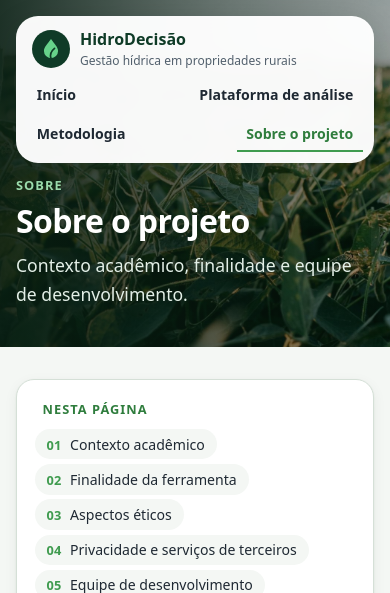
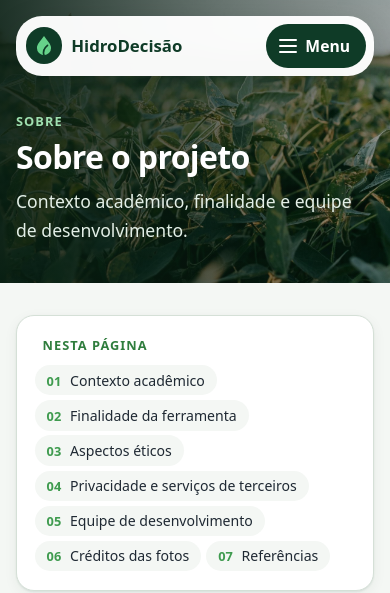
Before and after one commit to al1ss0/Sistema-gestao-hidrica, a Flask app: page /sobre in a window 390 px wide. Shown: the top 593 px of the page. Run offline with Flask 3, Linux system fonts and the light colour scheme.

Commit message:
Site final
- Ícone da aba com a gota do logo e título "HidroDecisão" em todas as páginas
- Menu do celular compacto, com botão "Menu" que abre a lista de páginas

Co-Authored-By: Claude Opus 5.5 <noreply@anthropic.com>

```diff
--- a/static/css/style.css
+++ b/static/css/style.css
@@ -515,3 +515,36 @@ html { scroll-padding-top: 6.5rem; }
   .topo .btn-pilula { display: none; }
   .marca small { display: none; }
 }
+
+/* ----- Menu do celular: barra compacta com botão "Menu" ----- */
+.menu-botao { display: none; }
+@media (max-width: 760px) {
+  .topo { margin-bottom: 0; }
+  .topo .container { flex-direction: row; flex-wrap: wrap; align-items: center; border-radius: 26px; padding: .5rem .5rem .5rem .6rem; gap: 0; }
+  .marca { flex: 1; padding-left: 0; gap: .55rem; font-size: 1.05rem; }
+  .marca small { display: none; }
+  .marca-icone { width: 2.3rem; height: 2.3rem; }
+  .menu-botao { display: inline-flex; align-items: center; gap: .5rem; font: inherit; font-weight: 700; font-size: .98rem; color: #fff;
+    background: var(--verde-900); border: 0; border-radius: 999px; padding: .6rem 1rem .6rem .85rem; cursor: pointer; }
+  .menu-botao-icone, .menu-botao-icone::before, .menu-botao-icone::after { display: block; width: 18px; height: 2px; border-radius: 2px; background: #fff;
+    transition: transform .25s ease, opacity .2s ease; }
+  .menu-botao-icone { position: relative; }
+  .menu-botao-icone::before, .menu-botao-icone::after { content: ""; position: absolute; left: 0; }
+  .menu-botao-icone::before { top: -6px; }
+  .menu-botao-icone::after { top: 6px; }
+  .topo.aberto .menu-botao-icone { background: transparent; }
+  .topo.aberto .menu-botao-icone::before { transform: translateY(6px) rotate(45deg); }
+  .topo.aberto .menu-botao-icone::after { transform: translateY(-6px) rotate(-45deg); }
+
+  .menu { flex-basis: 100%; flex-direction: column; gap: .25rem; padding: .7rem .1rem .3rem; margin-top: .5rem; border-top: 1px solid var(--borda); }
+  .js .menu { display: none; }
+  .js .topo.aberto .menu { display: flex; }
+  .menu a { font-size: 1.08rem; padding: .85rem 1rem; border-radius: 14px; }
+  .menu a[aria-current="page"], .menu a[aria-current="page"]:hover { background: var(--verde-100); color: var(--verde-900); box-shadow: none; border-radius: 14px; }
+  .topo .btn-pilula { display: none; }
+  .js .topo.aberto .btn-pilula { display: flex; flex-basis: 100%; justify-content: space-between; margin: .3rem .1rem .3rem; }
+
+  .capa { padding-block: 7.5rem 3rem; }
+  .capa-pagina, .capa-pagina.simples { padding-block: 7rem 2.4rem; }
+}
+@media (prefers-reduced-motion: reduce) { .menu-botao-icone, .menu-botao-icone::before, .menu-botao-icone::after { transition: none; } }
--- a/static/js/app.js
+++ b/static/js/app.js
@@ -74,3 +74,17 @@
     }, 300);
   });
 })();
+
+// Menu do celular: o botão "Menu" abre e fecha a lista de páginas. Sem este script, o menu fica sempre aberto.
+(function () {
+  document.documentElement.classList.add("js");
+  var topo = document.querySelector(".topo");
+  var botao = document.querySelector(".menu-botao");
+  if (!topo || !botao) return;
+  function alternar(abrir) {
+    topo.classList.toggle("aberto", abrir);
+    botao.setAttribute("aria-expanded", abrir ? "true" : "false");
+  }
+  botao.addEventListener("click", function () { alternar(!topo.classList.contains("aberto")); });
+  document.addEventListener("keydown", function (e) { if (e.key === "Escape") alternar(false); });
+})();
--- a/templates/base.html
+++ b/templates/base.html
@@ -3,7 +3,9 @@
 <head>
 <meta charset="utf-8">
 <meta name="viewport" content="width=device-width, initial-scale=1">
-<title>{% block titulo %}HidroDecisão{% endblock %} · Gestão hídrica em propriedades rurais</title>
+<title>HidroDecisão</title>
+<link rel="icon" type="image/svg+xml" href="{{ url_for('static', filename='img/favicon.svg') }}">
+<meta name="theme-color" content="#0f3b27">
 <link rel="stylesheet" href="{{ url_for('static', filename='css/style.css') }}">
 </head>
 <body class="pg-{{ pagina or 'outra' }}">
@@ -16,7 +18,10 @@
       </svg></span>
       <span>HidroDecisão<small>Gestão hídrica em propriedades rurais</small></span>
     </a>
-    <nav class="menu" aria-label="Navegação principal">
+    <button class="menu-botao" type="button" aria-expanded="false" aria-controls="menu-principal">
+      <span class="menu-botao-icone" aria-hidden="true"></span><span class="menu-botao-texto">Menu</span>
+    </button>
+    <nav class="menu" id="menu-principal" aria-label="Navegação principal">
       <a href="{{ url_for('inicio') }}" {% if pagina == 'inicio' %}aria-current="page"{% endif %}>Início</a>
       <a href="{{ url_for('analise') }}" {% if pagina == 'analise' %}aria-current="page"{% endif %}>Plataforma de análise</a>
       <a href="{{ url_for('metodologia') }}" {% if pagina == 'metodologia' %}aria-current="page"{% endif %}>Metodologia</a>
```
Also changed, not shown: static/img/favicon.svg (added).
